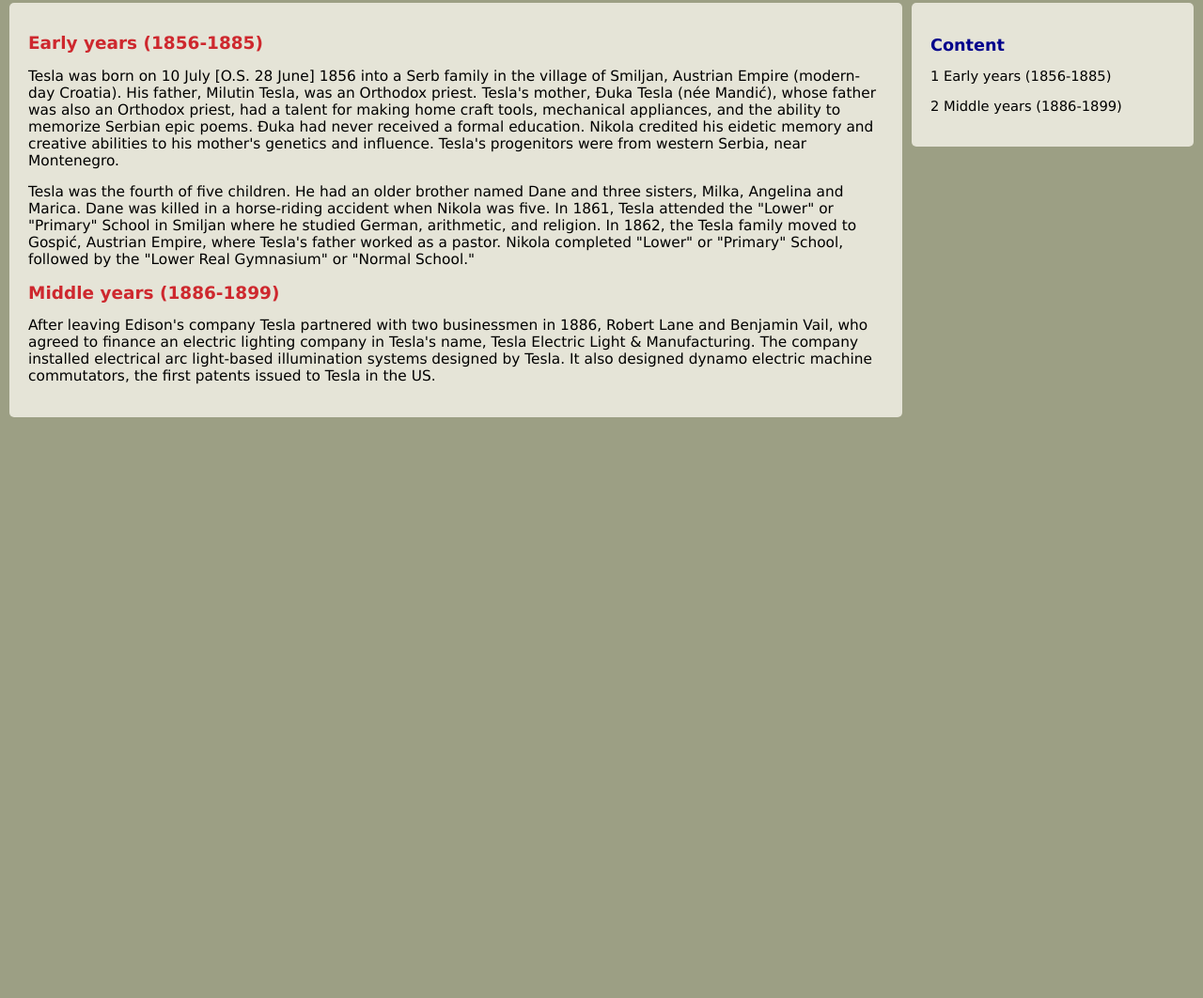
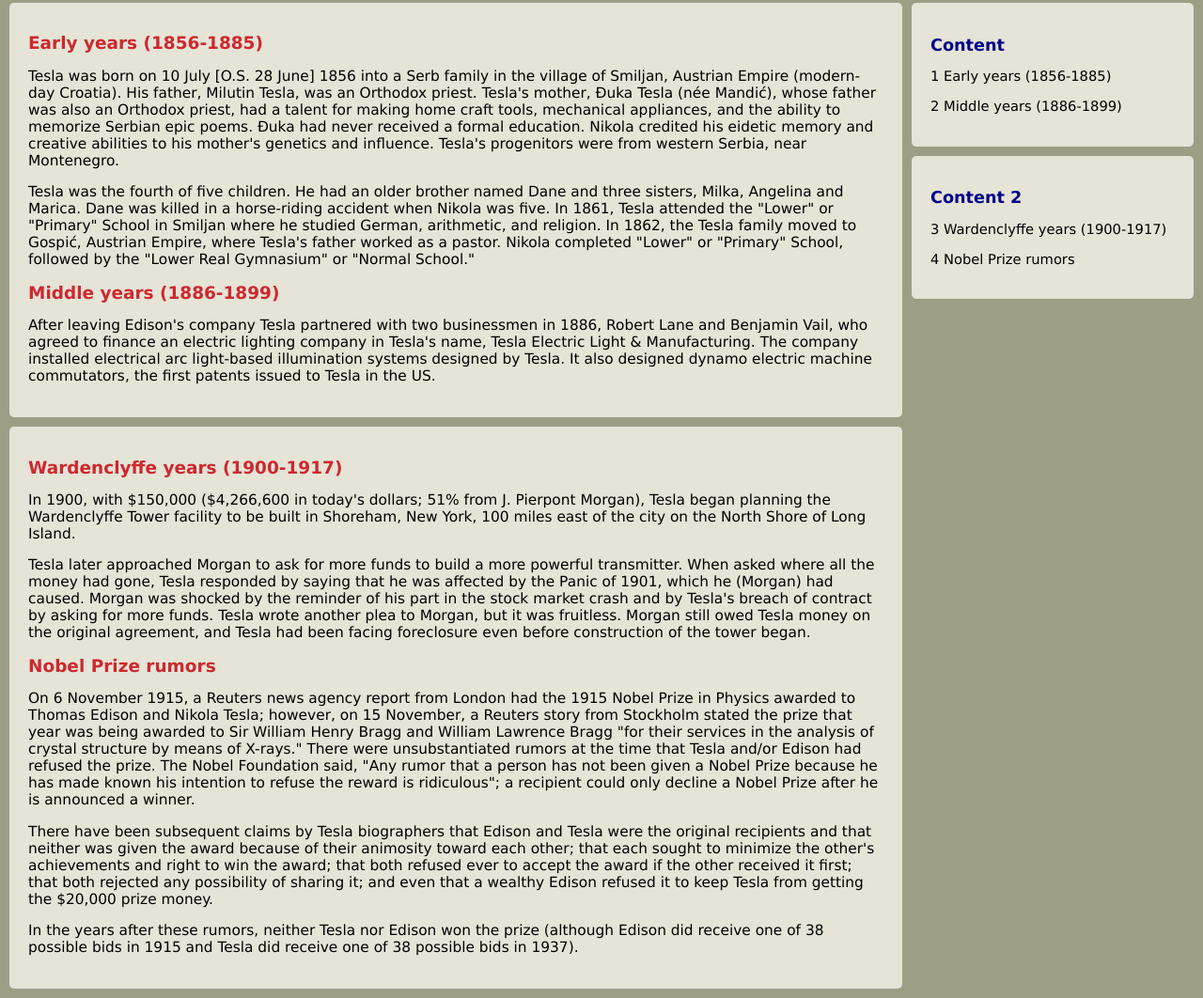
Before and after one commit to AmirRajabifar/CSS, a plain HTML site: page main/index.html in a window 1280 px wide. Shown: the part 152-1214 px from the top of the page at 94% size. Before the commit the page ends 800 px from the top, so only its background shows below. Drawn offline with Linux system fonts and the light colour scheme.

Commit message:
Add additional panels
a new method of styling has been introduced
The clear CSS property specifies whether an element can be next to floating elements that precede it or must be moved down (cleared) below them.

```diff
--- a/main/index.html
+++ b/main/index.html
@@ -19,14 +19,38 @@
 		<p>2 Middle years (1886-1899)</p>
 	</div>
 
+	<div class="sideright">
+		<h2>Content 2</h2>
+		<p>3 Wardenclyffe years (1900-1917)</p>
+		<p>4 Nobel Prize rumors</p>
+	</div>
+
 	<div class="main">
 		<h1>Early years (1856-1885)</h1>
+
 		<p>Tesla was born on 10 July [O.S. 28 June] 1856 into a Serb family in the village of Smiljan, Austrian Empire (modern-day Croatia). His father, Milutin Tesla, was an Orthodox priest. Tesla's mother, Đuka Tesla (née Mandić), whose father was also an Orthodox priest, had a talent for making home craft tools, mechanical appliances, and the ability to memorize Serbian epic poems. Đuka had never received a formal education. Nikola credited his eidetic memory and creative abilities to his mother's genetics and influence. Tesla's progenitors were from western Serbia, near Montenegro.</p>
 
 		<p>Tesla was the fourth of five children. He had an older brother named Dane and three sisters, Milka, Angelina and Marica. Dane was killed in a horse-riding accident when Nikola was five. In 1861, Tesla attended the "Lower" or "Primary" School in Smiljan where he studied German, arithmetic, and religion. In 1862, the Tesla family moved to Gospić, Austrian Empire, where Tesla's father worked as a pastor. Nikola completed "Lower" or "Primary" School, followed by the "Lower Real Gymnasium" or "Normal School."</p>
 
 		<h1>Middle years (1886-1899)</h1>
+
 		<p>After leaving Edison's company Tesla partnered with two businessmen in 1886, Robert Lane and Benjamin Vail, who agreed to finance an electric lighting company in Tesla's name, Tesla Electric Light & Manufacturing. The company installed electrical arc light-based illumination systems designed by Tesla. It also designed dynamo electric machine commutators, the first patents issued to Tesla in the US.</p>
+	</div>
+
+	<div class="main">
+		<h1>Wardenclyffe years (1900-1917)</h1>
+
+		<p>In 1900, with $150,000 ($4,266,600 in today's dollars; 51% from J. Pierpont Morgan), Tesla began planning the Wardenclyffe Tower facility to be built in Shoreham, New York, 100 miles east of the city on the North Shore of Long Island.</p>
+
+		<p>Tesla later approached Morgan to ask for more funds to build a more powerful transmitter. When asked where all the money had gone, Tesla responded by saying that he was affected by the Panic of 1901, which he (Morgan) had caused. Morgan was shocked by the reminder of his part in the stock market crash and by Tesla's breach of contract by asking for more funds. Tesla wrote another plea to Morgan, but it was fruitless. Morgan still owed Tesla money on the original agreement, and Tesla had been facing foreclosure even before construction of the tower began.</p>
+
+		<h1>Nobel Prize rumors</h1>
+
+		<p>On 6 November 1915, a Reuters news agency report from London had the 1915 Nobel Prize in Physics awarded to Thomas Edison and Nikola Tesla; however, on 15 November, a Reuters story from Stockholm stated the prize that year was being awarded to Sir William Henry Bragg and William Lawrence Bragg "for their services in the analysis of crystal structure by means of X-rays." There were unsubstantiated rumors at the time that Tesla and/or Edison had refused the prize. The Nobel Foundation said, "Any rumor that a person has not been given a Nobel Prize because he has made known his intention to refuse the reward is ridiculous"; a recipient could only decline a Nobel Prize after he is announced a winner.</p>
+
+		<p>There have been subsequent claims by Tesla biographers that Edison and Tesla were the original recipients and that neither was given the award because of their animosity toward each other; that each sought to minimize the other's achievements and right to win the award; that both refused ever to accept the award if the other received it first; that both rejected any possibility of sharing it; and even that a wealthy Edison refused it to keep Tesla from getting the $20,000 prize money.</p>
+
+		<p>In the years after these rumors, neither Tesla nor Edison won the prize (although Edison did receive one of 38 possible bids in 1915 and Tesla did receive one of 38 possible bids in 1937).</p>
 	</div>
 </body>
 </html>
--- a/main/stylesheet.css
+++ b/main/stylesheet.css
@@ -62,4 +62,7 @@ h2 {
 	font-size: 105%;
 	float: right; /*move to right*/
 	width: 260px;
+	/* 'clear' states that we want the floating elesments in a
+	top down manner*/
+	clear: right;
 }
```
